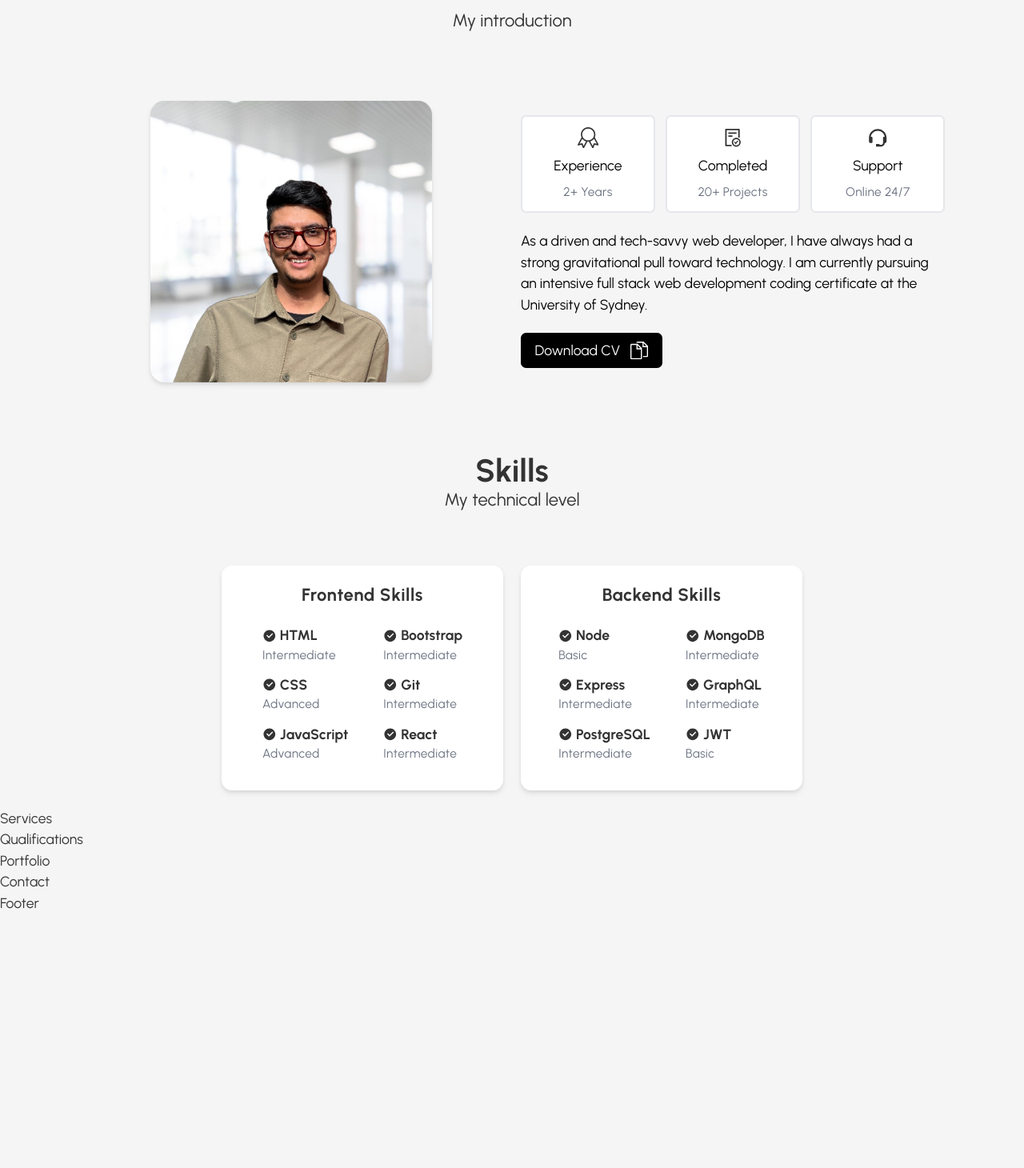
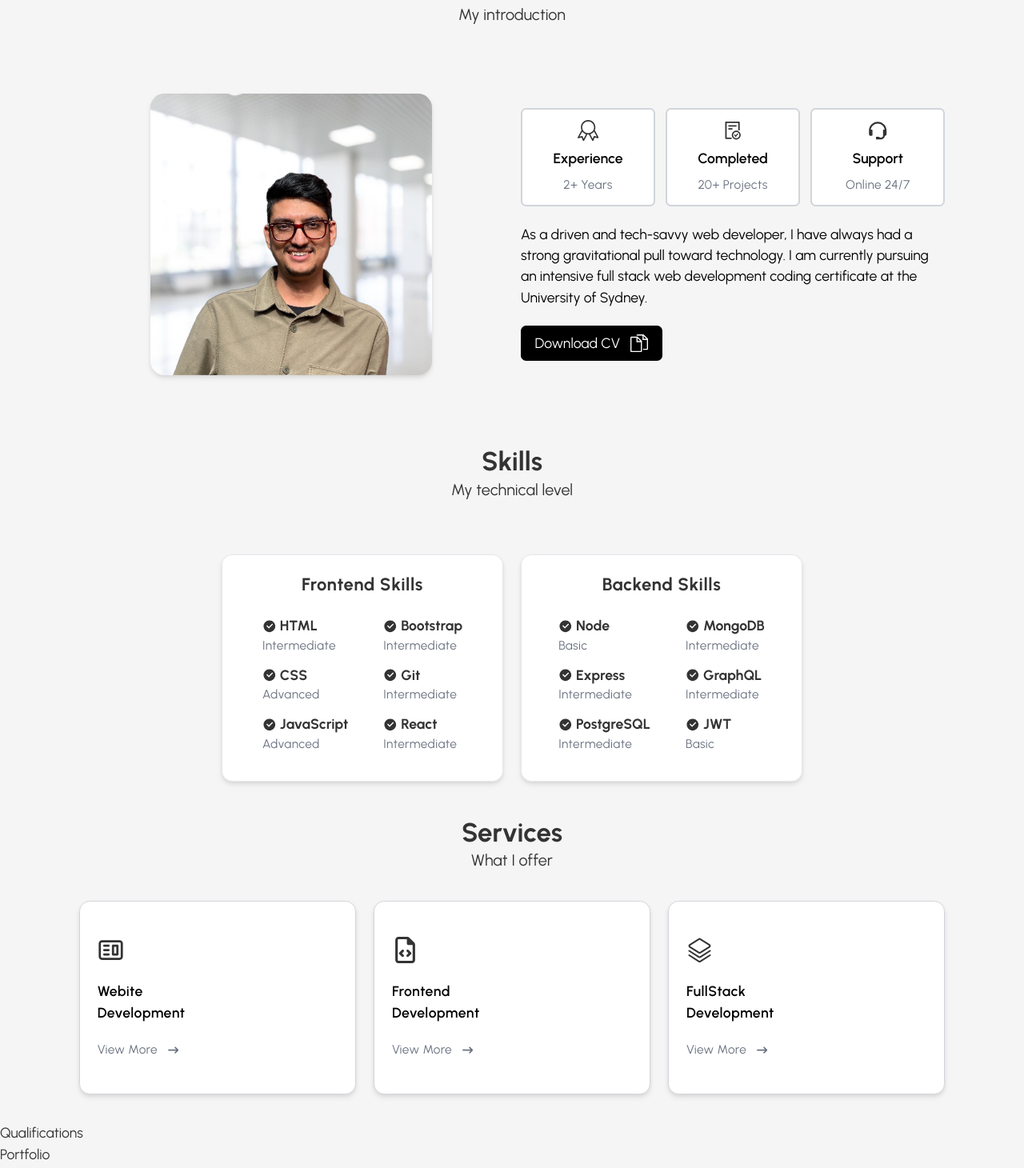
Before and after one commit to pradeepkhanal23/react-portfolio, a React (Vite) app: page / in a window 1280 px wide. Shown: the part 620-2080 px from the top of the page at 80% size. Before the commit the page ends 1762 px from the top, so only its background shows below. Built offline with nearby package versions, Linux system fonts and the light colour scheme; a web font is replaced by a local one.

Commit message:
services section with modal done

```diff
--- a/src/components/About.jsx
+++ b/src/components/About.jsx
@@ -23,7 +23,7 @@ const About = () => {
                 return (
                   <article className="about-card" key={id}>
                     <span className="text-2xl">{icon}</span>
-                    <h4 className="para">{title}</h4>
+                    <h4 className="para font-semibold">{title}</h4>
                     <p className="subtle">{info}</p>
                   </article>
                 );
--- a/src/components/Hero.jsx
+++ b/src/components/Hero.jsx
@@ -21,7 +21,7 @@ const Hero = () => {
 
         {/* Hero Image Section */}
         <img
-          className="hero-image bubble-image"
+          className="hero-image bubble-image "
           src={ProfileImage}
           alt="Pradeep Khanal Profile Image"
         />
--- /dev/null
+++ b/src/components/Modal.jsx
@@ -0,0 +1,46 @@
+import { IoMdClose } from "react-icons/io";
+import { ImCheckboxChecked } from "react-icons/im";
+
+const Modal = ({ isOpen, closeModal, selectedService }) => {
+  const { tag, details, taskList } = selectedService;
+  return (
+    <>
+      {isOpen && (
+        <div className="fixed z-50 inset-0 flex items-center justify-center overflow-hidden m-2">
+          <div
+            className="fixed inset-0 transition-opacity"
+            onClick={closeModal}
+          >
+            <div className="absolute inset-0 bg-gray-800 opacity-75"></div>
+          </div>
+
+          <div className="bg-white rounded-lg text-left overflow-hidden shadow-xl transform transition-all mx-auto max-w-lg">
+            <span className="flex items-center justify-end  cursor-pointer">
+              <IoMdClose className="text-xl m-2" onClick={closeModal} />
+            </span>
+            <div className="bg-white px-4 py-5 sm:p-6 sm:pb-4">
+              <h3 className="text-xl font-semibold text-center">{tag}</h3>
+              <p className="subtle text-center my-3">{details}</p>
+              <div className="mt-2">
+                <ul>
+                  {taskList.map((task, index) => (
+                    <li
+                      key={index}
+                      className="flex items-center gap-x-2 subtle my-2"
+                    >
+                      <span>
+                        <ImCheckboxChecked />
+                      </span>
+                      <p>{task}</p>
+                    </li>
+                  ))}
+                </ul>
+              </div>
+            </div>
+          </div>
+        </div>
+      )}
+    </>
+  );
+};
+export default Modal;
--- a/src/components/Services.jsx
+++ b/src/components/Services.jsx
@@ -1,4 +1,68 @@
+import { services } from "../utils/helpers";
+import { FaArrowRightLong } from "react-icons/fa6";
+import { useState } from "react";
+import Modal from "./Modal";
+
 const Services = () => {
-  return <div>Services</div>;
+  const [modalOpen, setModalOpen] = useState(false);
+  const [selectedService, setSelectedService] = useState(null);
+
+  const openModal = (service) => {
+    setSelectedService(service);
+    setModalOpen(true);
+  };
+
+  const closeModal = () => {
+    setModalOpen(false);
+  };
+
+  return (
+    <>
+      <section className="p-5 w-full max-w-5xl mx-auto">
+        <div className="mb-5">
+          <h2 className="title text-center">Services</h2>
+          <p className="subtitle text-center">What I offer</p>
+        </div>
+        <div className="grid  gap-5 sm:grid-cols-2 md:grid-cols-3">
+          {services.map((service) => {
+            const { id, logo, tag } = service;
+            return (
+              <div
+                className="card border border-gray-300 bg-white px-5 py-10 my-3 flex flex-col items-start gap-y-2 rounded-xl drop-shadow-md"
+                key={id}
+              >
+                <span className="text-3xl">{logo}</span>
+                <div className="py-3">
+                  {tag.split(" ").map((para, i) => {
+                    return (
+                      <h4 key={i} className="para font-semibold tracking-wide">
+                        {para}
+                      </h4>
+                    );
+                  })}
+                </div>
+                <button
+                  className="inline-flex items-center gap-x-3 subtle cursor-pointer"
+                  onClick={() => openModal(service)}
+                >
+                  View More
+                  <span>
+                    <FaArrowRightLong className="text-xs" />
+                  </span>
+                </button>
+              </div>
+            );
+          })}
+        </div>
+      </section>
+      {selectedService && (
+        <Modal
+          isOpen={modalOpen}
+          closeModal={closeModal}
+          selectedService={selectedService}
+        />
+      )}
+    </>
+  );
 };
 export default Services;
--- a/src/components/Skills.jsx
+++ b/src/components/Skills.jsx
@@ -4,10 +4,10 @@ import { backendSkills, frontendSkills } from "../utils/helpers";
 const Skills = () => {
   return (
     <>
-      <section className="skills-section">
+      <section className="p-5 max-w-5xl mx-auto flex flex-col gap-y-5 mt-5">
         <div>
-          <h2 className="skill-title">Skills</h2>
-          <p className="skill-subtitle">My technical level</p>
+          <h2 className="title text-center">Skills</h2>
+          <p className="subtitle text-center">My technical level</p>
         </div>
         <div className="skill-container">
           <div className="skill-frontend">
--- a/src/index.css
+++ b/src/index.css
@@ -27,15 +27,15 @@
 /* Custom utility css */
 @layer components {
   .title {
-    @apply text-4xl font-bold;
+    @apply text-3xl font-bold;
   }
 
   .subtitle {
-    @apply text-xl;
+    @apply text-lg;
   }
 
   .btn {
-    @apply transition-all duration-200 inline-flex gap-3 items-center px-4 py-2 text-white bg-black rounded-md hover:bg-gray-700 focus:bg-gray-700;
+    @apply transition-all duration-200 inline-flex gap-3 items-center px-4 py-2 text-white bg-black rounded-md hover:bg-gray-500 focus:bg-gray-500;
   }
 
   .subtle {
@@ -94,7 +94,7 @@
   }
 
   .hero-image {
-    @apply rounded-full object-cover border-purple-300 border-opacity-75 border-8  lg:order-3 h-[13rem] w-[13rem] md:h-[18rem] md:w-[18rem] lg:h-[20rem] lg:w-[20rem];
+    @apply rounded-full drop-shadow-xl object-cover border-purple-300 border-opacity-75 border-8  lg:order-3 h-[13rem] w-[13rem] md:h-[18rem] md:w-[18rem] lg:h-[20rem] lg:w-[20rem];
   }
 }
 
@@ -116,7 +116,7 @@
     @apply flex flex-row gap-3 flex-wrap items-center justify-center md:flex-nowrap;
   }
   .about-card {
-    @apply border-gray-200 bg-white rounded-md border-2 p-3 flex flex-1 flex-col items-center gap-y-2 text-nowrap;
+    @apply border-gray-300 bg-white rounded-md border-2 p-3 flex flex-1 flex-col items-center gap-y-2 text-nowrap;
   }
 
   .about-resume-button-wrapper {
@@ -127,18 +127,6 @@
 /* Skills Section */
 
 @layer components {
-  .skills-section {
-    @apply p-5 max-w-5xl mx-auto  flex flex-col gap-y-5 mt-5;
-  }
-
-  .skill-title {
-    @apply text-center text-4xl font-bold;
-  }
-
-  .skill-subtitle {
-    @apply text-center text-xl;
-  }
-
   .skill-container {
     @apply flex flex-col md:flex-row gap-5 mt-10;
   }
@@ -149,7 +137,7 @@
   }
 
   .skill-card {
-    @apply bg-white p-5 w-80 mx-auto rounded-xl flex flex-col items-center drop-shadow-md;
+    @apply bg-white p-5 w-80 mx-auto rounded-xl flex flex-col items-center drop-shadow-md border border-gray-200;
   }
 
   .skill-card-header {
--- a/src/utils/helpers.jsx
+++ b/src/utils/helpers.jsx
@@ -3,6 +3,9 @@ import { AiOutlineFileDone } from "react-icons/ai";
 import { BiSupport } from "react-icons/bi";
 import { CiInstagram, CiFacebook } from "react-icons/ci";
 import { RiGithubLine } from "react-icons/ri";
+import { CgWebsite } from "react-icons/cg";
+import { FaRegFileCode } from "react-icons/fa6";
+import { GoStack } from "react-icons/go";
 
 export const socialMedia = [
   {
@@ -107,3 +110,47 @@ export const backendSkills = [
     level: "Basic",
   },
 ];
+
+export const services = [
+  {
+    id: 1,
+    logo: <CgWebsite />,
+    tag: "Webite Development",
+    details:
+      "Services with more than 2years of experience. Providing quality work to clients and companies",
+    taskList: [
+      "I develop user interface",
+      "Web page development",
+      "I create ux element interaction",
+      "I create designs from wireframes and mockups",
+      "Transforming ideas to pixel perfect design",
+    ],
+  },
+  {
+    id: 2,
+    logo: <FaRegFileCode />,
+    tag: "Frontend Development",
+    details:
+      "Experienced in building responsive and interactive user interfaces.",
+    taskList: [
+      "Develop responsive web pages",
+      "Implement interactive elements",
+      "Optimize performance for web applications",
+      "Ensure cross-browser compatibility",
+      "Utilize modern front-end frameworks like React.js",
+    ],
+  },
+  {
+    id: 3,
+    logo: <GoStack />,
+    tag: "FullStack Development",
+    details:
+      "Proficient in both frontend and backend development for comprehensive web solutions.",
+    taskList: [
+      "Develop and maintain full-stack applications",
+      "Design RESTful APIs",
+      "Implement server-side logic",
+      "Integrate front-end with backend services",
+    ],
+  },
+];
```
